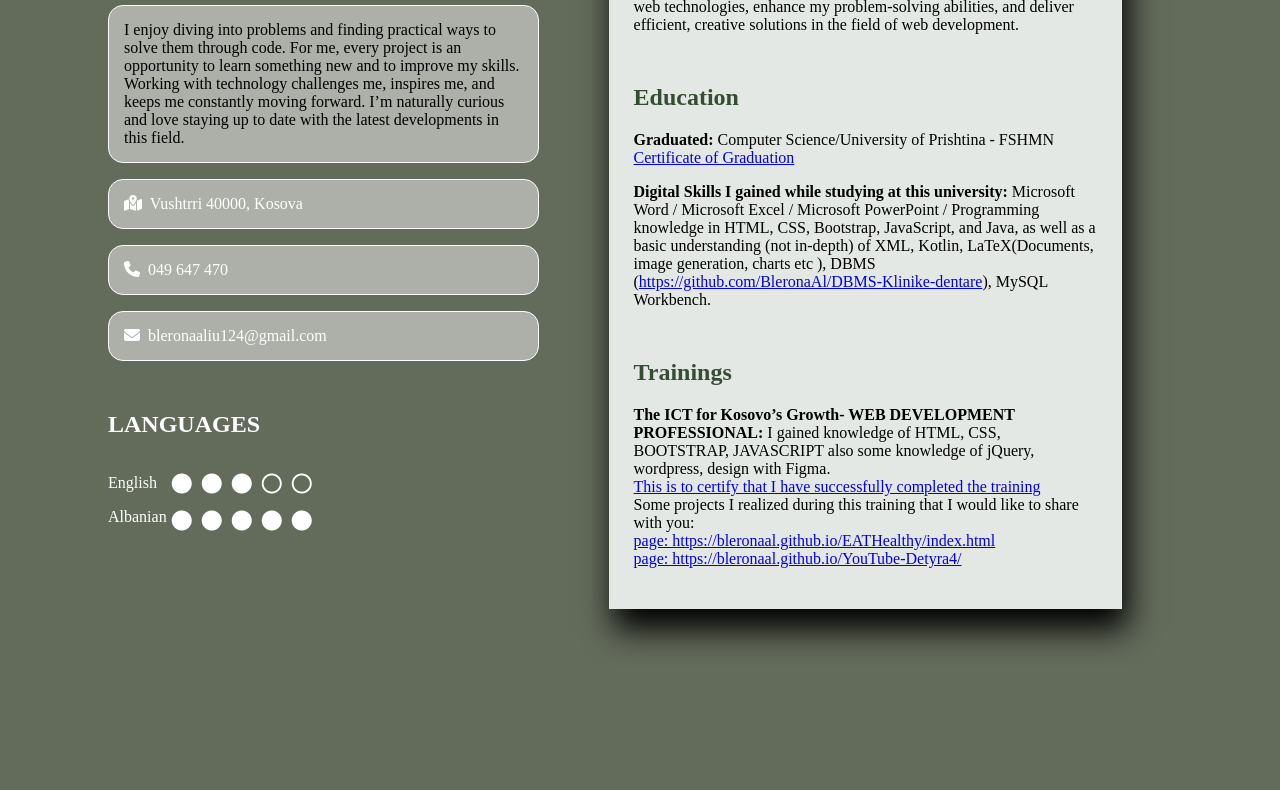
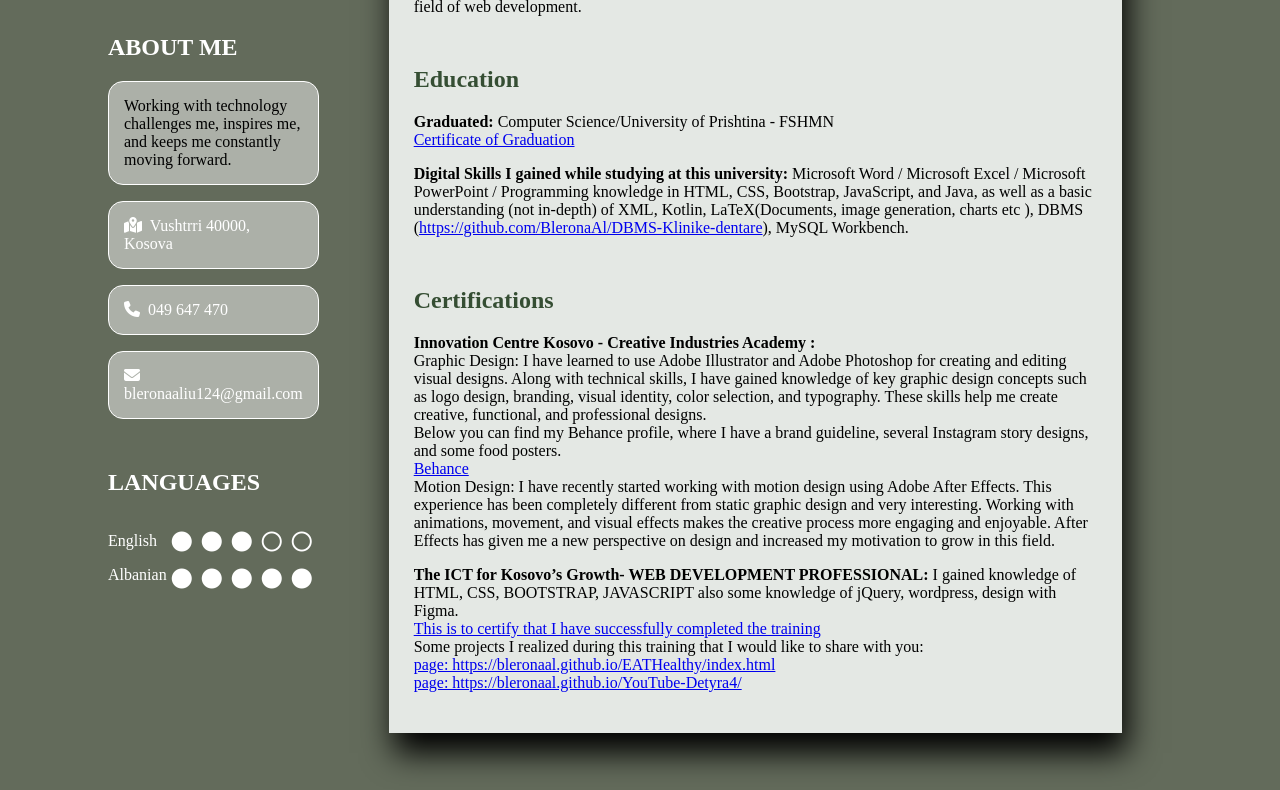
Before and after one commit to BleronaAl/BleronaAliu-CV, a plain HTML site: page index.html in a window 1280 px wide. Shown: the part 236-1026 px from the top of the page. Before the commit the page ends 903 px from the top, so only its background shows below. Drawn offline with Linux system fonts and the light colour scheme.

Commit message:
Update CV with certifications and skills
Added certifications and additional skills to the CV.

```diff
--- a/index.html
+++ b/index.html
@@ -27,9 +27,7 @@
             <h2>ABOUT ME</h2>
             <div class="aboutMe">
                 <p>
-                    I enjoy diving into problems and finding practical ways to solve them through code. For me, every project is an opportunity to learn something new and to improve my skills.
-
-                    Working with technology challenges me, inspires me, and keeps me constantly moving forward. I’m naturally curious and love staying up to date with the latest developments in this field.
+Working with technology challenges me, inspires me, and keeps me constantly moving forward.
                 </p>
 
                 <p><a href="https://www.bing.com/maps?q=vushtrri+kosova&FORM=HDRSC6&cp=42.87659%7E21.136196&lvl=10.8"><i class="fa-solid fa-map-location-dot"></i>&nbsp Vushtrri 40000, Kosova</a></p>
@@ -65,7 +63,17 @@
               <p><b>Digital Skills I gained while studying at this university:</b> Microsoft Word / Microsoft Excel / Microsoft PowerPoint / Programming knowledge in HTML, CSS, Bootstrap, JavaScript, and Java, as well as a basic understanding (not in-depth) of XML, Kotlin, LaTeX(Documents, image generation, charts etc ), DBMS (<a href="https://github.com/BleronaAl/DBMS-Klinike-dentare">https://github.com/BleronaAl/DBMS-Klinike-dentare</a>), MySQL Workbench.
               </p>
 
-              <h2>Trainings</h2>
+              <h2>Certifications</h2>
+              <p><b>Innovation Centre Kosovo - Creative Industries Academy :</b>
+<br>Graphic Design:
+I have learned to use Adobe Illustrator and Adobe Photoshop for creating and editing visual designs. Along with technical skills, I have gained knowledge of key graphic design concepts such as logo design, branding, visual identity, color selection, and typography. These skills help me create creative, functional, and professional designs.
+<br>Below you can find my Behance profile, where I have a brand guideline, several Instagram story designs, and some food posters.
+<br><a href="https://www.behance.net/bleronaaliu">Behance</a>
+<br>Motion Design:
+I have recently started working with motion design using Adobe After Effects. This experience has been completely different from static graphic design and very interesting. Working with animations, movement, and visual effects makes the creative process more engaging and enjoyable. After Effects has given me a new perspective on design and increased my motivation to grow in this field.
+</p>
+
+
               <p><b>The ICT for Kosovo’s Growth- WEB DEVELOPMENT PROFESSIONAL:</b> I gained knowledge of HTML, CSS, BOOTSTRAP, JAVASCRIPT also some knowledge of jQuery, wordpress, design with Figma.<br>
                  <a href="images/WebDevelopment.jpg" target="_blank">This is to certify that I have successfully completed the training</a><br>
                  Some projects I realized during this training that I would like to share with you:
@@ -74,4 +82,5 @@
         </div>
     </div>
 </body>
+
 </html>
```
